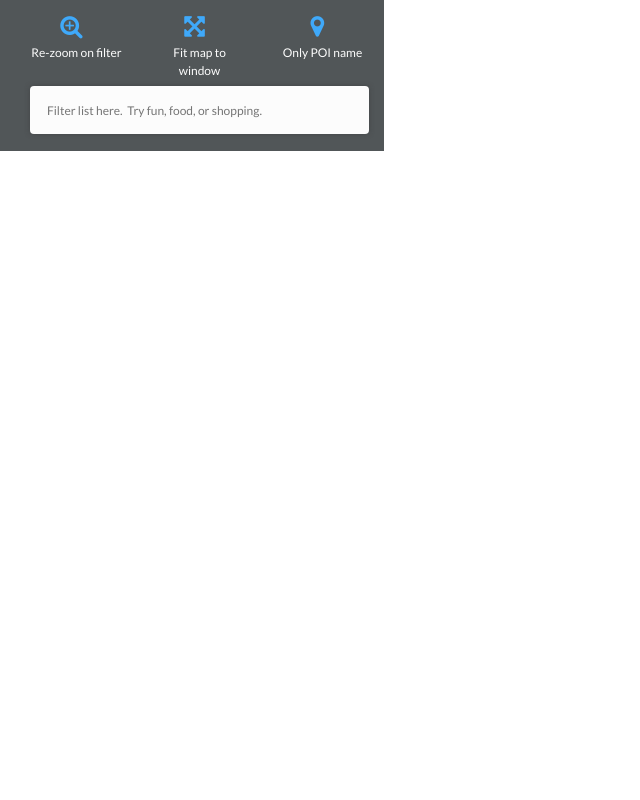
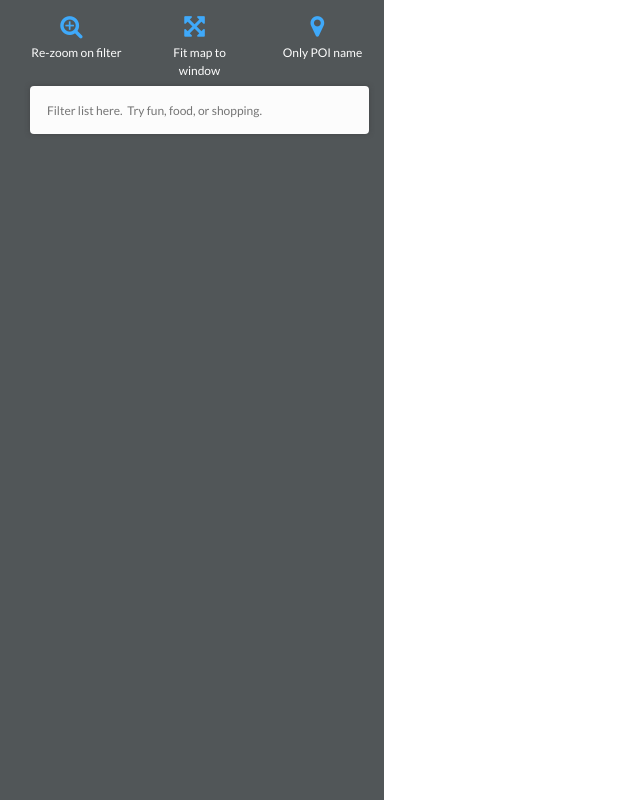
Before and after one commit to aboutandre/neighbourhood-map, a website: page index.html in a window 1280 px wide. Shown: the whole page, without its empty margins (0-640 px from the left). Drawn offline with Linux system fonts and the light colour scheme; some packages are replaced by stand-ins of ours.

Commit message:
Still trying to make the menu auto-collapse

```diff
--- a/js/main.js
+++ b/js/main.js
@@ -326,6 +326,7 @@ var koVM = function() {
     }, me);
 
     me.visiblePOI.subscribe(function() {
+      console.log("List rendered");
         me.toggleMarkers();
         if (me.infowindow.isOpen === true) {
             me.infowindow.close();
--- a/scss/hamburg-map.scss
+++ b/scss/hamburg-map.scss
@@ -108,6 +108,7 @@ li:hover {
 
 @media only screen and (min-width: 544px) {
   .main-menu {
+    height: 100vh;
     margin-left: 0;
     width: 30vw;
   }
```
Also changed, not shown: index.html (+1 -15 lines), dist/css/bootstrap.css.
